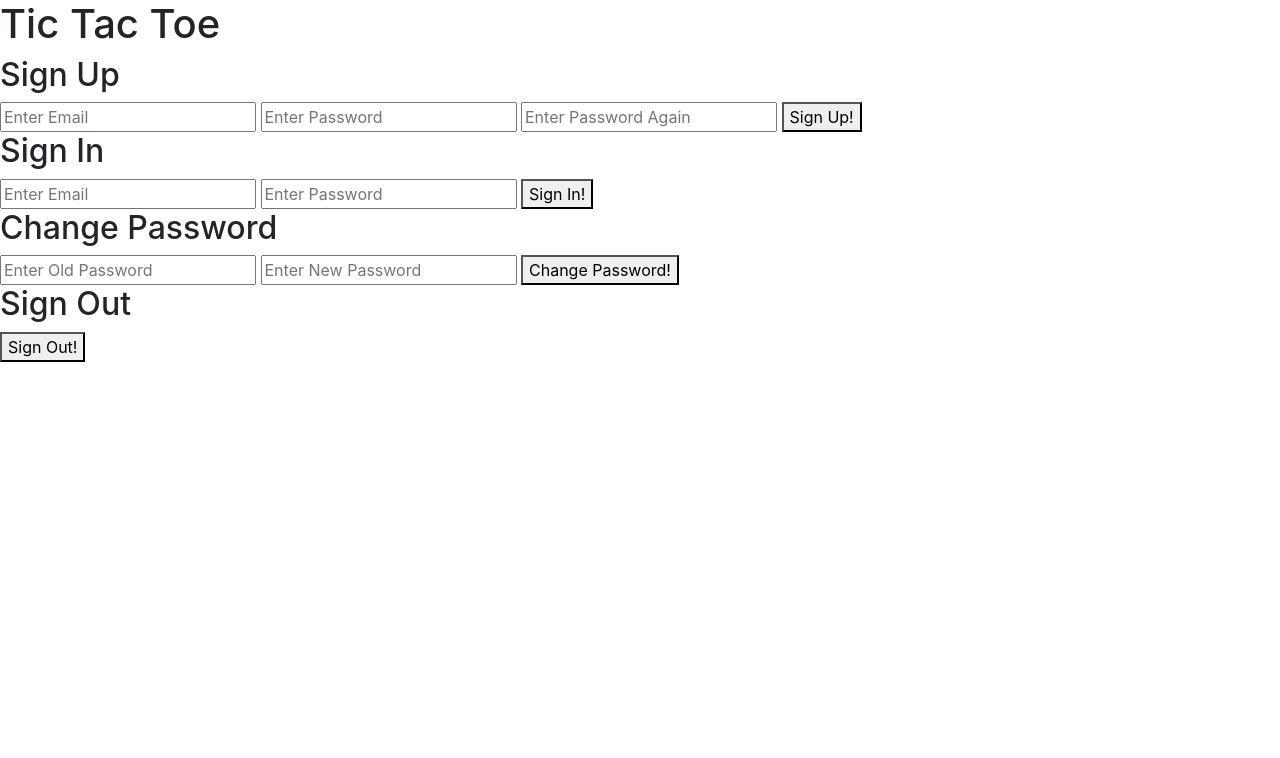
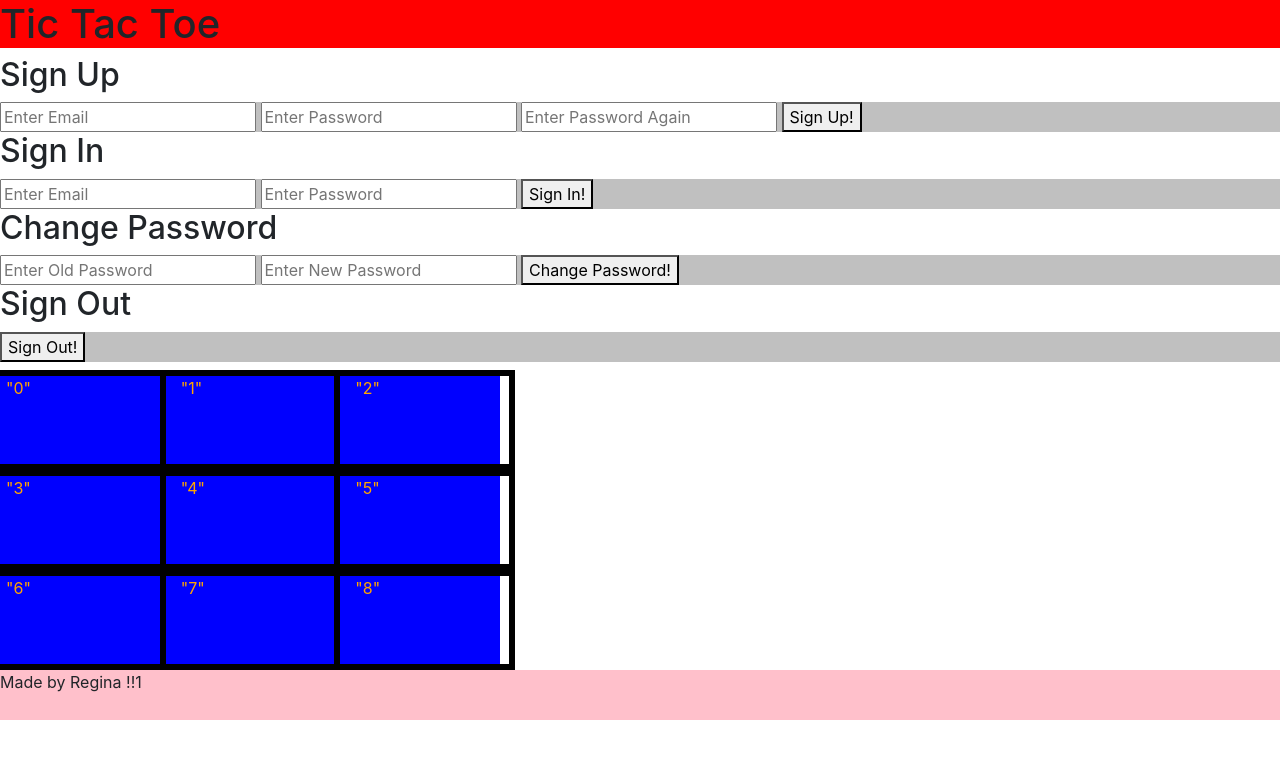
Before and after one commit to reginapizza/ticTacToe, a website built with webpack: page index.html in a window 1280 px wide. Built offline with nearby package versions, Linux system fonts and the light colour scheme.

Commit message:
Added game board, footer, and light css
Added a board game and footer in html, added minimal css for background

```diff
--- a/assets/styles/index.scss
+++ b/assets/styles/index.scss
@@ -1 +1,30 @@
 @import '~bootstrap/scss/bootstrap';
+
+.board {
+  background-color: blue;
+  width: 500px;
+}
+
+.column {
+  border: solid black 3px;
+  color: orange;
+}
+
+.row {
+  border: solid black 3px;
+  color: orange;
+  height: 100px;
+}
+
+footer {
+  background: pink;
+  height: 50px;
+}
+
+form {
+  background-color: silver;
+}
+
+.title {
+  background-color: red;
+}
--- a/index.html
+++ b/index.html
@@ -12,12 +12,12 @@
       <script src="public/application.js" type="text/javascript" charset="utf-8" defer></script>
     </head>
     <body>
-      <!--title div-->
-      <div>
+<!--title div-->
+      <div class="title">
         <h1>Tic Tac Toe</h1>
       </div>
-        <!--sign up/in/out/change password div-->
-      <div>
+      <div class="column-12">
+        <!--sign up-->
         <h2> Sign Up </h2>
         <form id="sign-up">
           <input type="email" name="credentials[email]" placeholder="Enter Email">
@@ -27,7 +27,7 @@
           placeholder="Enter Password Again">
           <button>Sign Up!</button>
         </form>
-
+        <!--sign in-->
         <h2> Sign In </h2>
         <form id="sign-in">
           <input type="email" name="credentials[email]" placeholder="Enter Email">
@@ -35,7 +35,7 @@
           placeholder="Enter Password">
           <button>Sign In!</button>
         </form>
-
+        <!--change password-->
         <h2> Change Password </h2>
         <form id="change-password">
           <input type="password" name="passwords[old]"
@@ -44,13 +44,36 @@
           placeholder="Enter New Password">
           <button>Change Password!</button>
         </form>
+        <!--sign out-->
         <h2> Sign Out </h2>
         <form id="sign-out">
           <button>Sign Out!</button>
           <h2 id="message"></h2>
         </form>
       </div>
-    </body>
+<!--Game Board-->
+      <div class="board">
+        <div class="row">
+          <div class="col-sm column"> "0"</div>
+          <div class="col-sm column"> "1"</div>
+          <div class="col-sm column"> "2"</div>
+        </div>
 
+        <div class="row">
+          <div class="col-sm column"> "3"</div>
+          <div class="col-sm column"> "4"</div>
+          <div class="col-sm column"> "5"</div>
+        </div>
+
+        <div class="row">
+          <div class="col-sm column"> "6"</div>
+          <div class="col-sm column"> "7"</div>
+          <div class="col-sm column"> "8"</div>
+        </div>
+      </div>
+      <footer>
+      <div> Made by Regina !!1
+        </div>
+      </footer>
     </body>
 </html>
```
